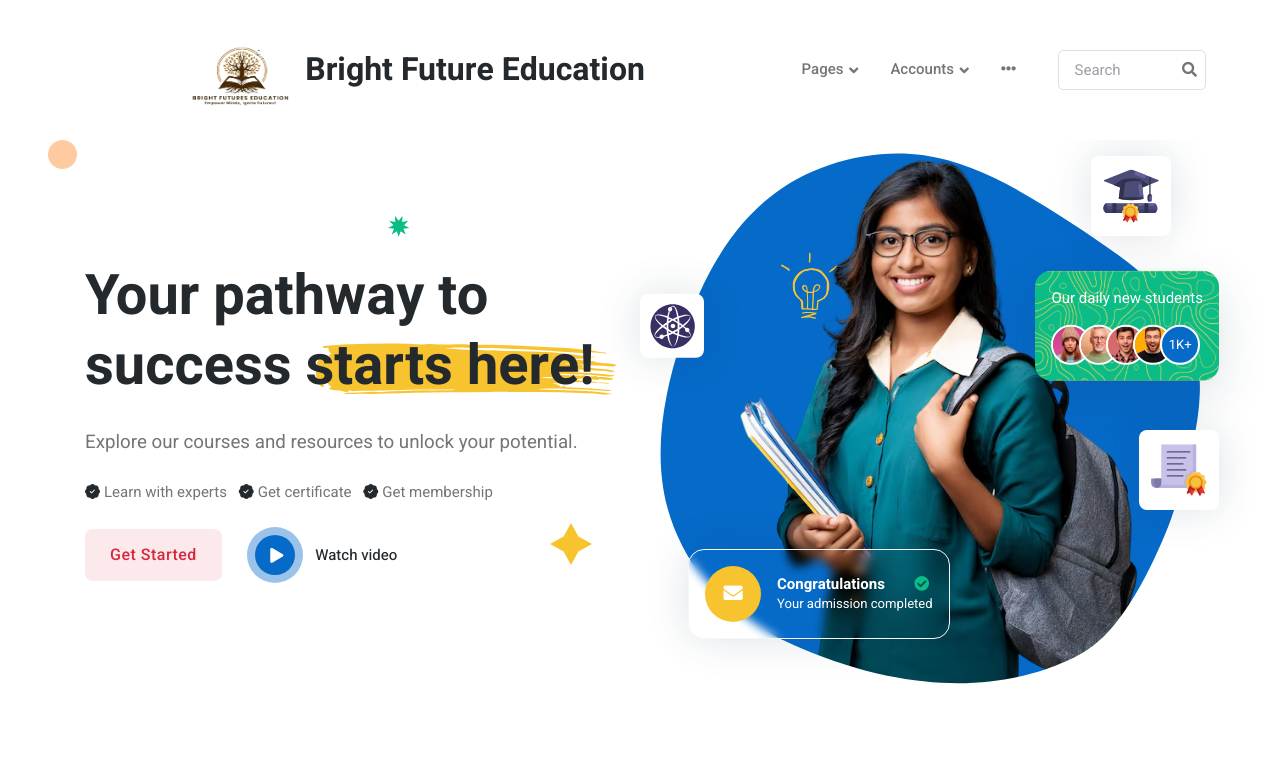
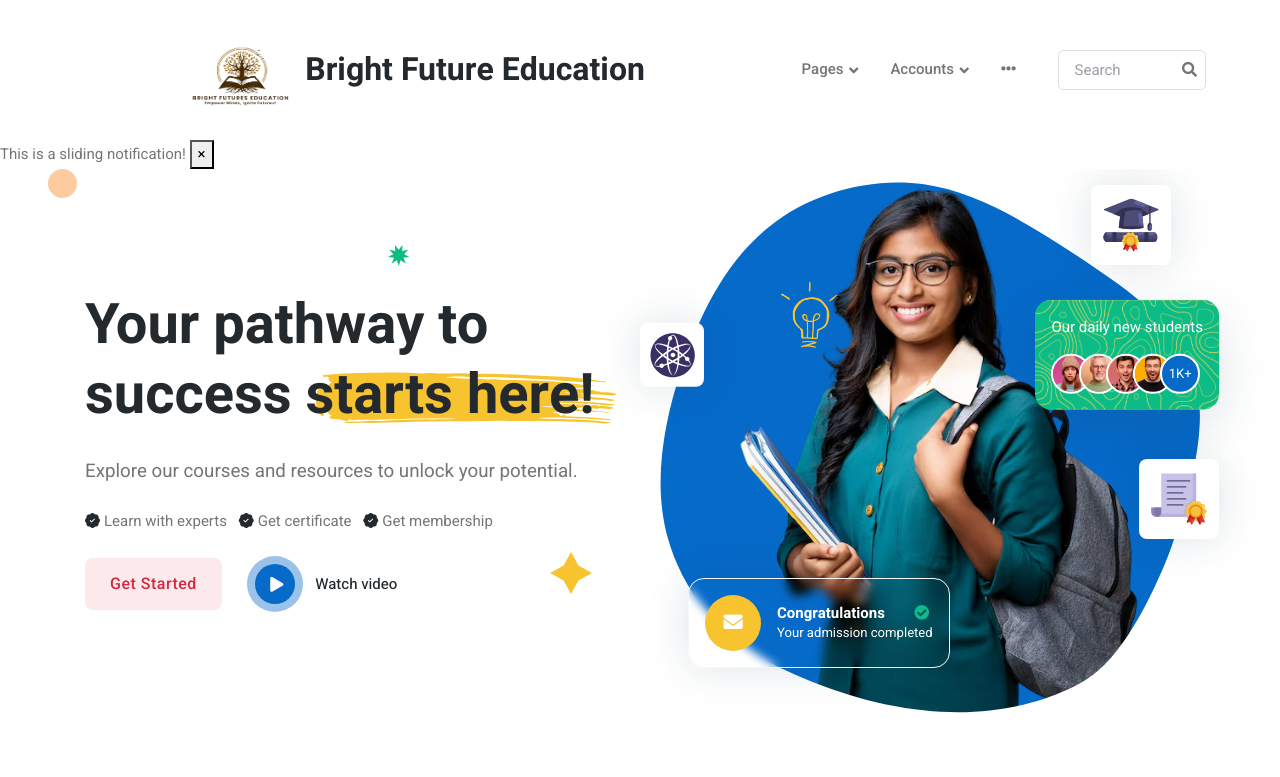
Before and after one commit to DeepakpathakDev/Bright-Future-Education, a plain HTML site: page index.html in a window 1280 px wide. Shown: the top 777 px of the page. Drawn offline with nearby package versions, Linux system fonts and the light colour scheme.

Commit message:
Update index.html

```diff
--- a/index.html
+++ b/index.html
@@ -193,6 +193,14 @@
 	<!-- Logo Nav END -->
 </header>
 <!-- Header END -->
+	<div class="navbar">
+  <!-- Your Navbar Content -->
+</div>
+<div id="notification" class="notification">
+  This is a sliding notification!
+  <button onclick="closeNotification()" class="close-btn">&times;</button>
+</div>
+
 
 <!-- **************** MAIN CONTENT START **************** -->
 <main>
```
